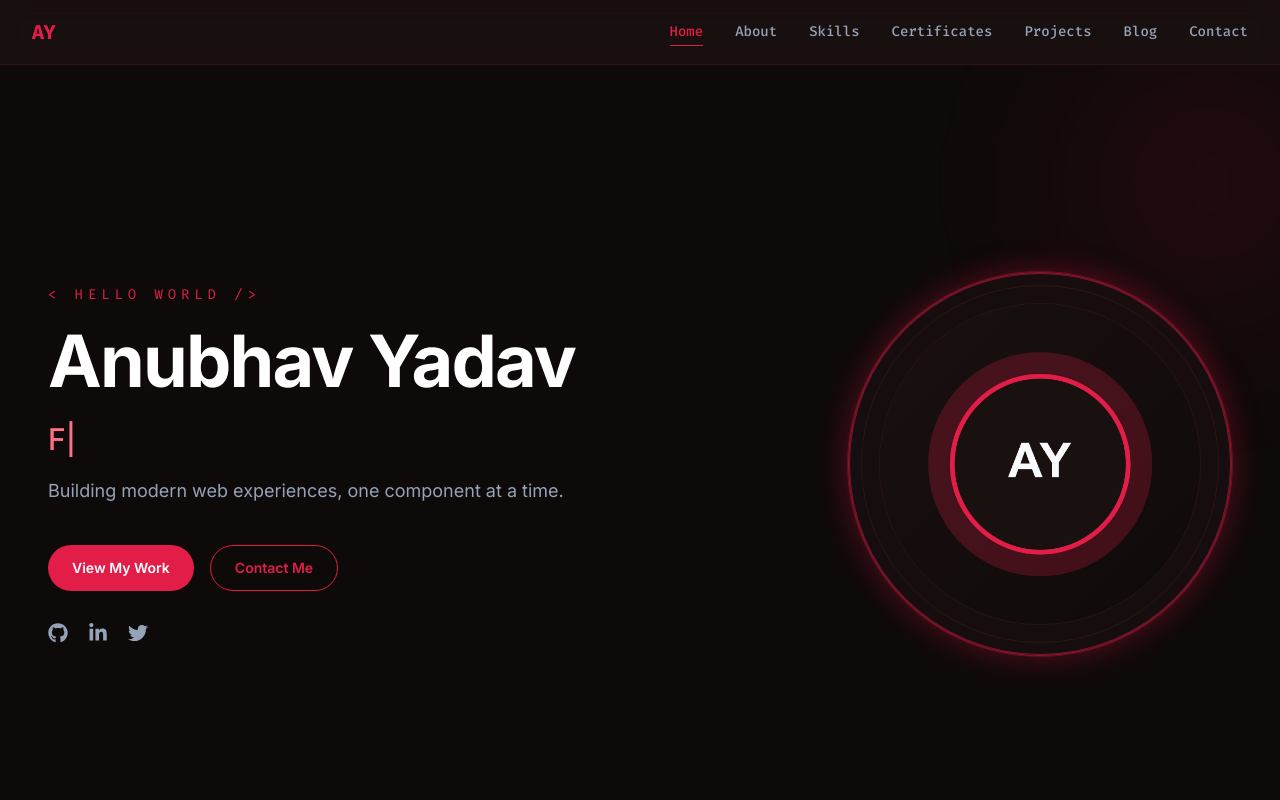
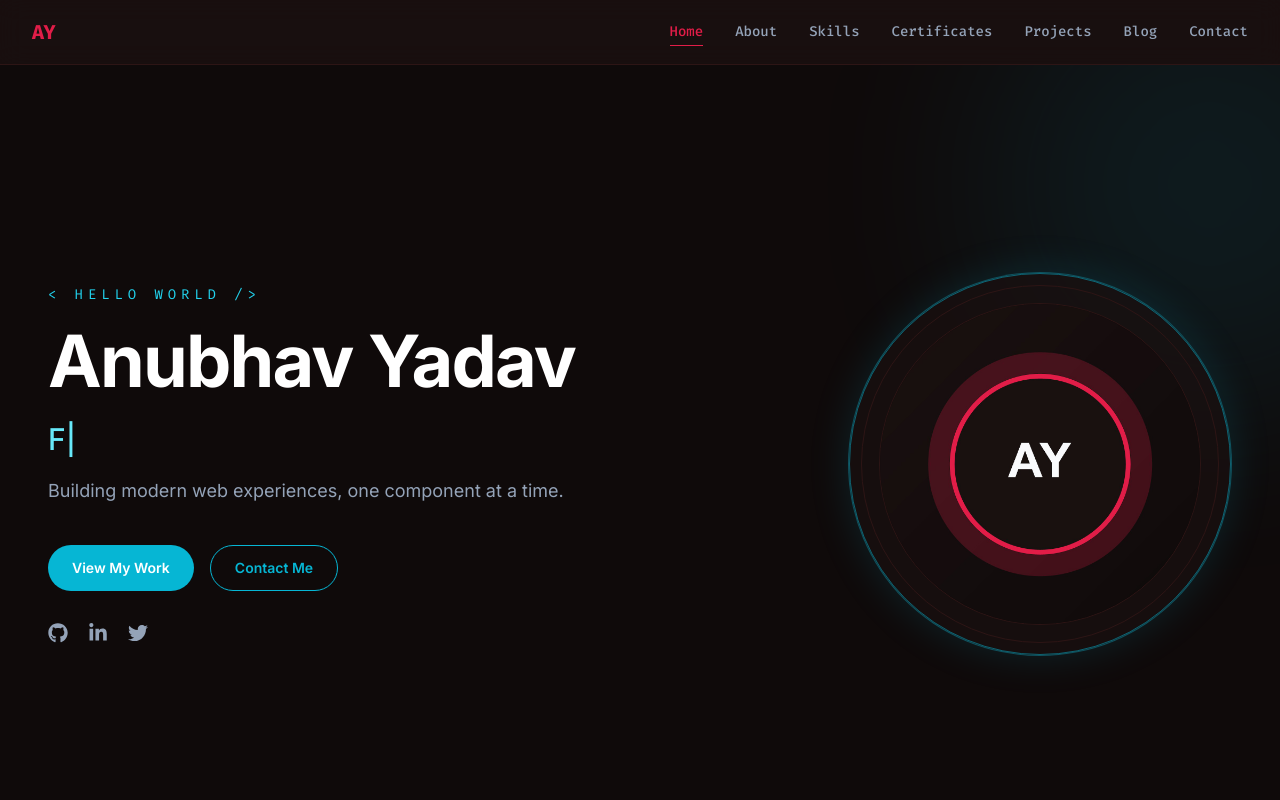
Before and after one commit to anubhavy-05/My-Portfolio, a Next.js app: page / in a window 1280 px wide. Shown: the top 800 px of the page. Built offline with nearby package versions, Linux system fonts and the light colour scheme.

Commit message:
insert and update my app

```diff
--- a/app/page.tsx
+++ b/app/page.tsx
@@ -4,7 +4,7 @@ import Image from "next/image";
 import { useEffect, useMemo, useState } from "react";
 import { motion, useReducedMotion } from "framer-motion";
 import { FaGithub, FaLinkedinIn, FaTwitter } from "react-icons/fa6";
-import StatsCounter from "@/components/StatsCounter";
+import StatsCounter from "@/components/StatsCounter"; // Make sure this path is correct
 
 const heroWords = ["Full Stack Developer", "System Designer", "Problem Solver"];
 
@@ -70,8 +70,9 @@ export default function Home() {
 
   return (
     <main id="home" className="relative min-h-screen overflow-hidden bg-background">
+      {/* Background Glow Updated to Cyan/Sky Blue */}
       <div className="pointer-events-none absolute inset-0 overflow-hidden">
-        <div className="hero-rose-glow absolute right-[-12%] top-[-10%] h-[28rem] w-[28rem] rounded-full opacity-50 blur-3xl" />
+        <div className="absolute right-[-12%] top-[-10%] h-[28rem] w-[28rem] rounded-full bg-cyan-500/20 opacity-50 blur-[100px]" />
       </div>
 
       <section className="relative mx-auto flex min-h-screen max-w-7xl items-center px-6 py-20 sm:px-8 lg:px-12">
@@ -82,10 +83,11 @@ export default function Home() {
           className="grid w-full items-center gap-14 lg:grid-cols-[1.1fr_0.9fr] lg:gap-10"
         >
           <div className="max-w-3xl">
+            {/* Tagline Color Updated */}
             <motion.p
               variants={fadeUp}
               transition={transition}
-              className="mb-5 font-mono text-sm uppercase tracking-[0.35em] text-accent"
+              className="mb-5 font-mono text-sm uppercase tracking-[0.35em] text-cyan-400"
             >
               &lt; Hello World /&gt;
             </motion.p>
@@ -98,10 +100,11 @@ export default function Home() {
               Anubhav Yadav
             </motion.h1>
 
+            {/* Typewriter Text Color Updated */}
             <motion.div
               variants={fadeUp}
               transition={transition}
-              className="mt-6 text-2xl font-medium text-accent-soft md:text-3xl"
+              className="mt-6 text-2xl font-medium text-cyan-300 md:text-3xl"
             >
               {typewriterText}
             </motion.div>
@@ -115,15 +118,17 @@ export default function Home() {
             </motion.p>
 
             <motion.div variants={fadeUp} transition={transition} className="mt-10 flex flex-wrap gap-4">
+              {/* Primary Button Updated */}
               <a
                 href="#work"
-                className="inline-flex items-center justify-center rounded-full bg-accent px-6 py-3 text-sm font-semibold text-white transition duration-300 hover:scale-[1.03] hover:shadow-[0_0_32px_rgba(225,29,72,0.35)]"
+                className="inline-flex items-center justify-center rounded-full bg-cyan-500 px-6 py-3 text-sm font-semibold text-white transition duration-300 hover:scale-[1.03] hover:shadow-[0_0_32px_rgba(6,182,212,0.4)]"
               >
                 View My Work
               </a>
+              {/* Secondary Button Updated */}
               <a
                 href="#contact"
-                className="inline-flex items-center justify-center rounded-full border border-accent px-6 py-3 text-sm font-semibold text-accent transition duration-300 hover:bg-accent hover:text-white hover:shadow-[0_0_28px_rgba(225,29,72,0.18)]"
+                className="inline-flex items-center justify-center rounded-full border border-cyan-500 px-6 py-3 text-sm font-semibold text-cyan-500 transition duration-300 hover:bg-cyan-500 hover:text-white hover:shadow-[0_0_28px_rgba(6,182,212,0.25)]"
               >
                 Contact Me
               </a>
@@ -139,7 +144,7 @@ export default function Home() {
                   key={label}
                   href={href}
                   aria-label={label}
-                  className="text-muted transition duration-300 hover:text-accent"
+                  className="text-muted transition duration-300 hover:text-cyan-400"
                 >
                   <Icon className="h-5 w-5" />
                 </a>
@@ -148,8 +153,9 @@ export default function Home() {
           </div>
 
           <motion.div variants={fadeUp} transition={transition} className="flex justify-center lg:justify-end">
-            <div className="rose-avatar-glow relative flex h-72 w-72 items-center justify-center rounded-full border border-accent/40 bg-surface/70 p-4 sm:h-80 sm:w-80 lg:h-[24rem] lg:w-[24rem]">
-              <div className="rose-ring absolute inset-0 rounded-full border border-accent/50" />
+            {/* Avatar Glow and Rings Updated to Cyan */}
+            <div className="relative flex h-72 w-72 items-center justify-center rounded-full border border-cyan-500/40 bg-surface/70 p-4 shadow-[0_0_40px_rgba(6,182,212,0.15)] sm:h-80 sm:w-80 lg:h-[24rem] lg:w-[24rem]">
+              <div className="absolute inset-0 rounded-full border border-cyan-500/50" />
               <div className="absolute inset-3 rounded-full border border-border" />
               <div className="relative h-[92%] w-[92%] overflow-hidden rounded-full border border-border bg-background">
                 <Image
```
